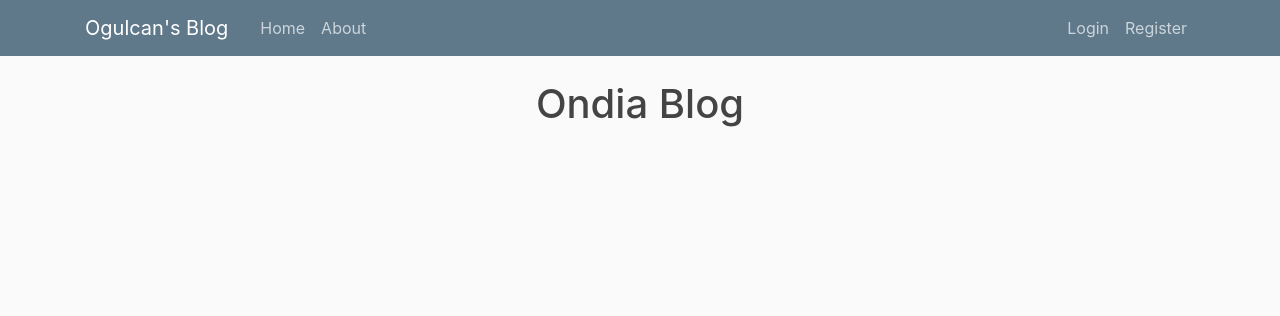
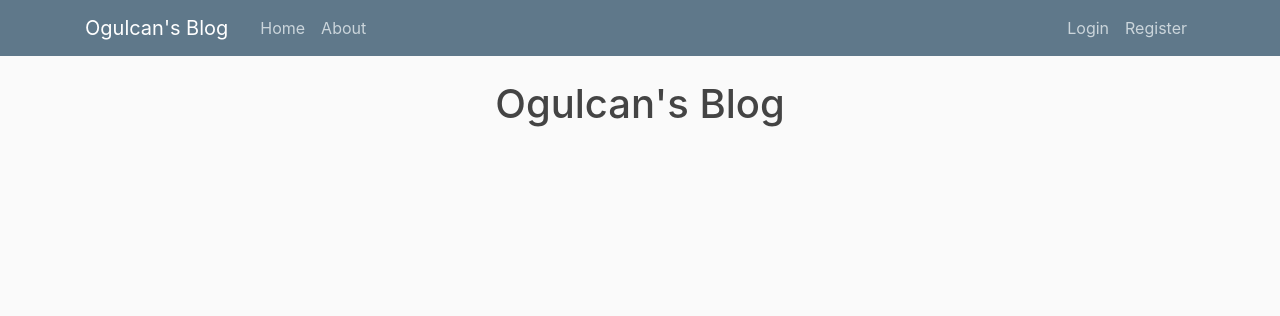
Before and after one commit to OgulcanErdag/aws-django-blog-capstone, a Django app: page / in a window 1280 px wide. Shown: the top 316 px of the page. Run offline with Django 3.2, Linux system fonts and the light colour scheme; data that the repository does not hold is empty; parts of the project's set-up code (start-up, migrations or seed data) failed here and were passed over; some libraries are stand-ins or nearby versions.

Commit message:
feat(ui): update blog post list and navbar templates for improved layout and styling

```diff
--- a/src/blog/templates/blog/post_list.html
+++ b/src/blog/templates/blog/post_list.html
@@ -1,7 +1,7 @@
 {% extends 'base.html' %}
 
 {% block content %}
-<h1 style="text-align: center;">Ondia Blog</h1>
+<h1 style="text-align: center;">Ogulcan's Blog</h1>
 <div class="row mt-5">
     {% for obj in object_list %}
     <div class="col-4">
```
